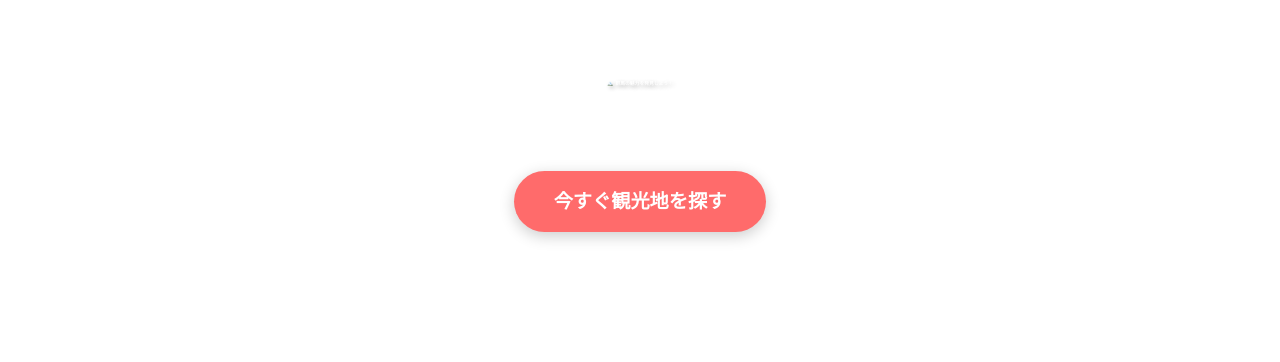
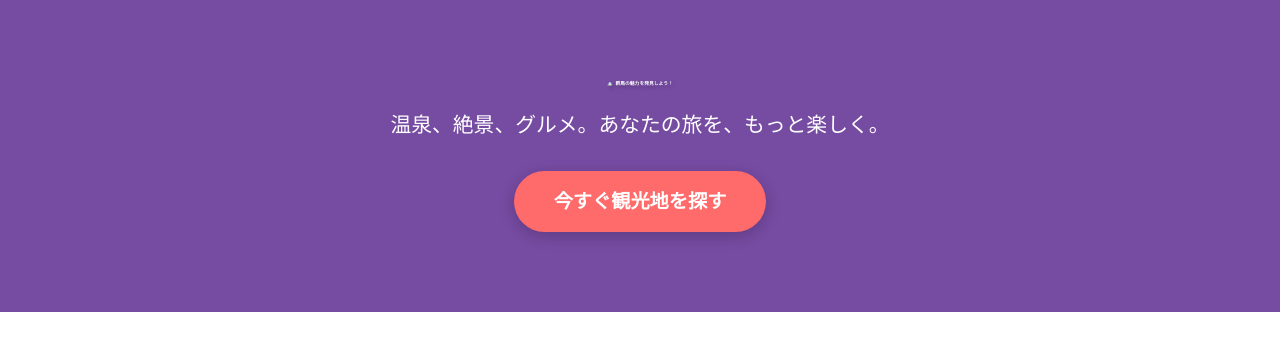
Before and after one commit to f24ba035/2025-12-24-J, a plain HTML site: page frontend/promotion.html in a window 1280 px wide. Shown: the top 362 px of the page. Drawn offline with Linux system fonts and the light colour scheme.

Commit message:
カラー修正

```diff
--- a/frontend/promotion.html
+++ b/frontend/promotion.html
@@ -20,7 +20,7 @@
 
         /* ヘッダー */
         .hero {
-            background: linear-gradient(135deg, #667ea 0%, #764ba2 100%);
+            background: linear-gradient(135deg, #764ba2 0%, #764ba2 100%);
             color: white;
             text-align: center;
             padding: 80px 20px;
```
